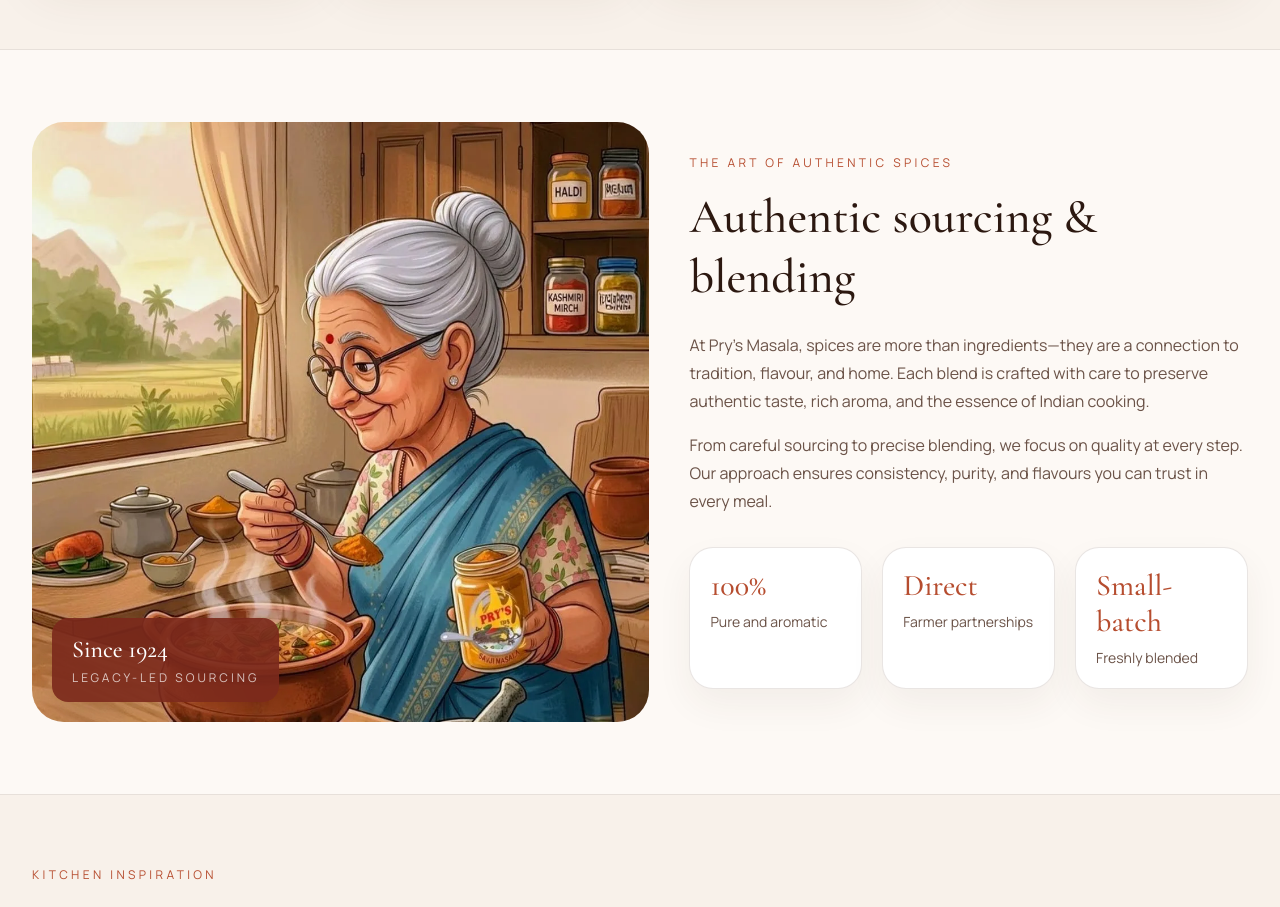
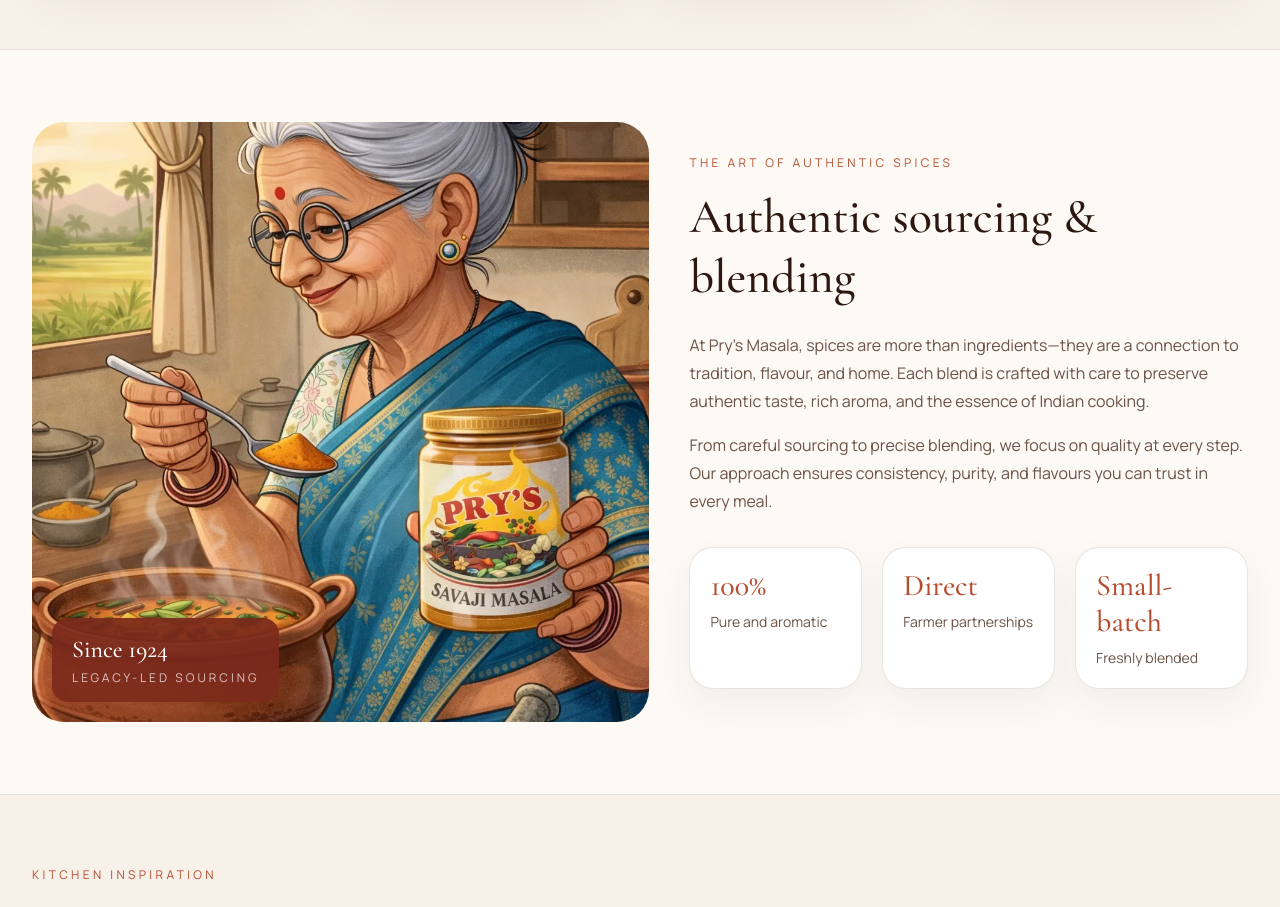
Before and after one commit to sharatkatwa/pry-s-webite-react, a React (Vite) app: page / in a window 1280 px wide. Shown: the part 2400-3307 px from the top of the page. Built offline with nearby package versions, Linux system fonts and the light colour scheme.

Commit message:
grandma updated

```diff
--- a/src/components/StorySection.jsx
+++ b/src/components/StorySection.jsx
@@ -4,9 +4,9 @@ function StorySection() {
       <div className="mx-auto grid max-w-7xl gap-10 px-5 py-18 lg:grid-cols-[1.05fr_0.95fr] lg:px-8">
         <div className="relative overflow-hidden rounded-[2rem]">
           <img
-            src="/webp/gradma.webp"
+            src="/webp/grandmaUpdated.webp"
             alt="A hand holding whole spices over a scale"
-            className="h-full min-h-[420px] max-h-[600px] w-full object-cover"
+            className=" min-h-[420px] max-h-[600px] w-full object-cover"
           />
           <div className="absolute bottom-5 left-5 rounded-2xl bg-[rgba(123,42,28,0.92)] px-5 py-4 text-white shadow-[0_22px_50px_rgba(69,22,12,0.28)]">
             <p className="font-display text-2xl">Since 1924</p>
```
Also changed, not shown: public/webp/grandmaUpdated.webp (added).
